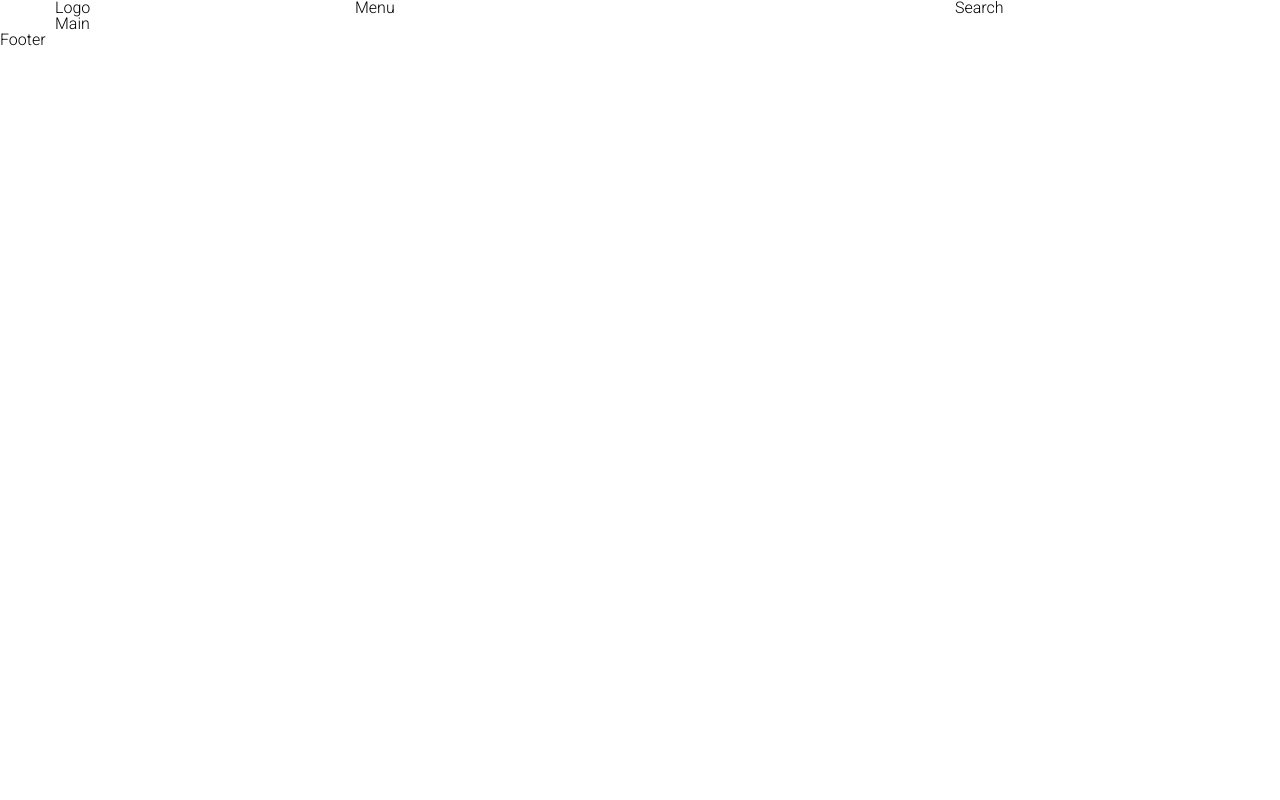
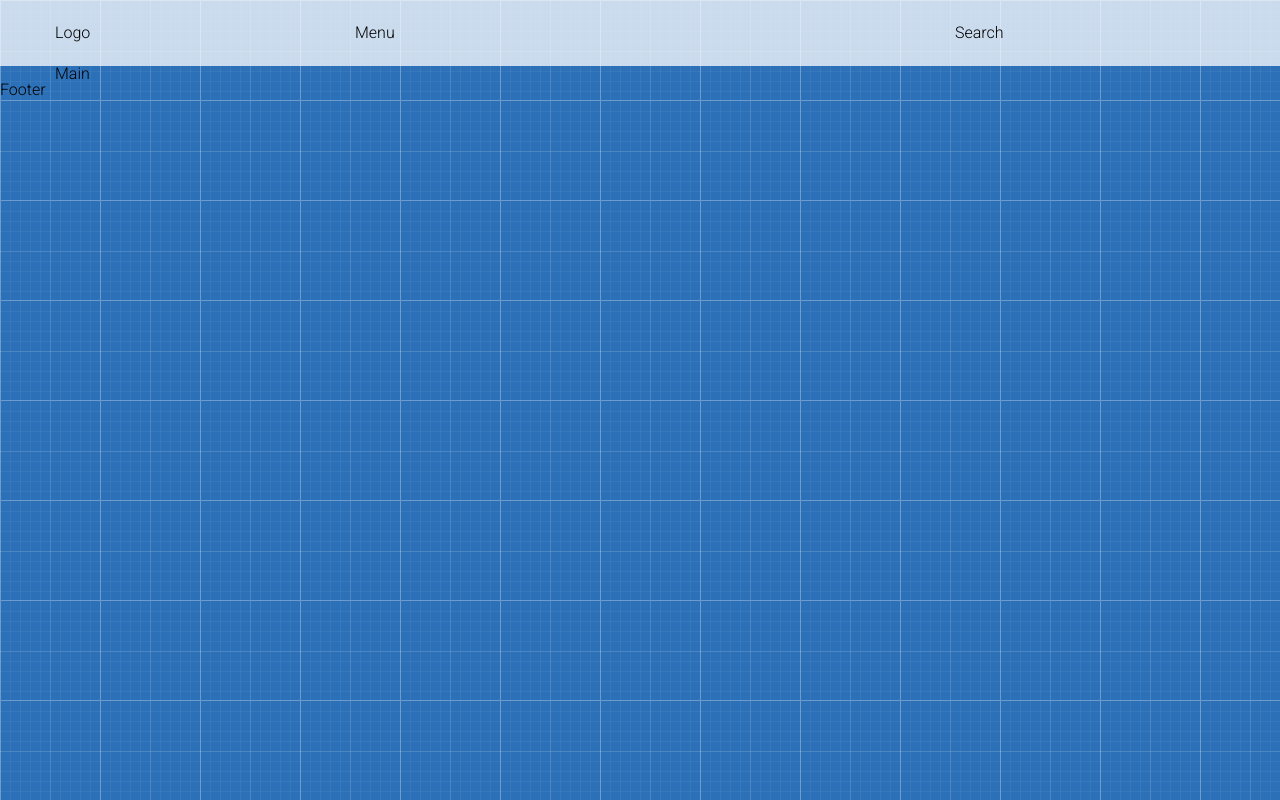
Before and after one commit to DimaPelehov/project-shop, a plain HTML site: page index.html in a window 1280 px wide. Drawn offline with Linux system fonts and the light colour scheme.

Commit message:
added logo.png and patt.png and changed dtyle.css

```diff
--- a/style.css
+++ b/style.css
@@ -4,6 +4,7 @@
 
 body{
     font-family: "Roboto", sans-serif;
+    background-image: url(image/patt.png);
 }
 
 .container{
@@ -87,5 +88,6 @@ body{
 }
 
 .header{
-
+padding: 25px 0px;
+background-color: rgba(255, 255, 255, 0.75);
 }
```
Also changed, not shown: image/logo.png (added), image/patt.png (added).
